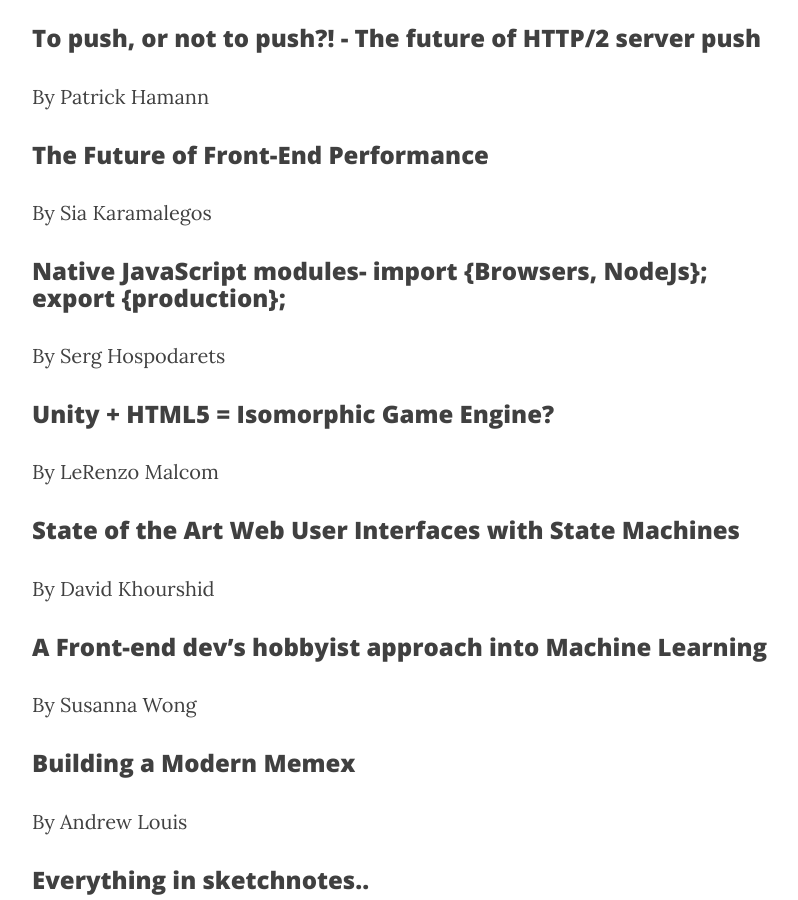
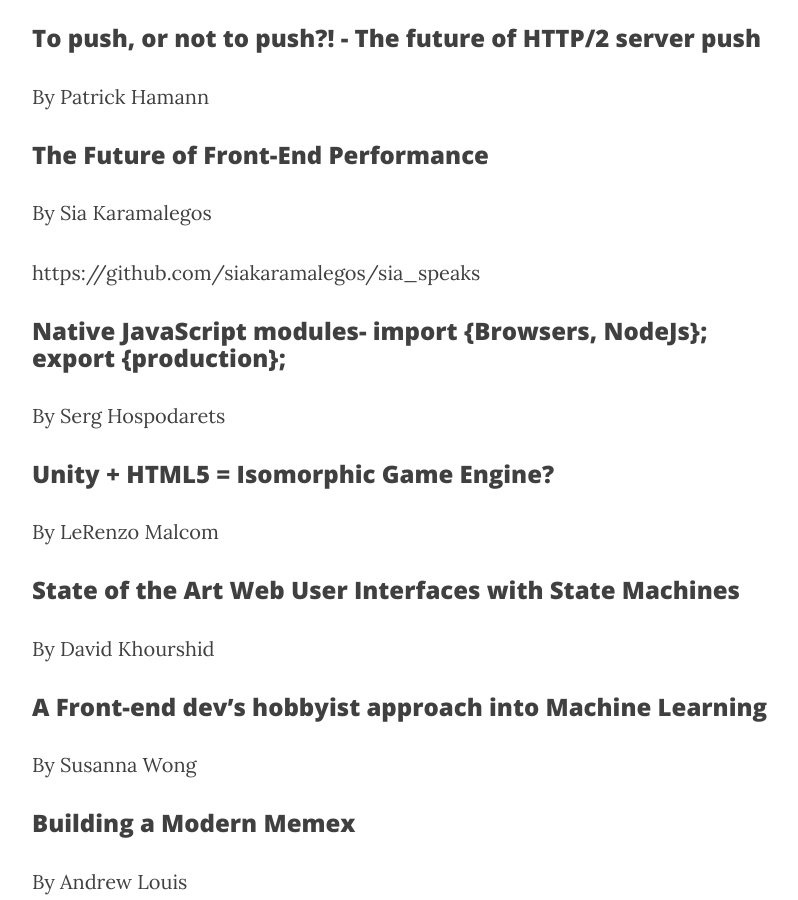
Before and after one commit to 040code/040code, a Jekyll site: the page built from _posts/2018-09-07-fsf-frontend.md, in a window 1280 px wide and 900 px high, scrolled down 1029 px. Shown: the whole window, without its empty margins (233-1031 px from the left). Built offline with Jekyll 4.4.1, drawn with Linux system fonts in a browser that asks for light colours; nearby versions of some CDN libraries; comment, search, counter and statistics services are not loaded; some of the changed lines change nothing that is shown.

Commit message:
add sia's presentation

```diff
--- a/_posts/2018-09-07-fsf-frontend.md
+++ b/_posts/2018-09-07-fsf-frontend.md
@@ -22,10 +22,15 @@
 
 ### Building peer-to-peer apps with the Beaker Browser
 By [Tara Vancil](dat://taravancil.com/about/)
+
 ### To push, or not to push?! - The future of HTTP/2 server push
 By Patrick Hamann
+
 ### The Future of Front-End Performance
 By Sia Karamalegos
+
+https://github.com/siakaramalegos/sia_speaks
+
 ### Native JavaScript modules- import {Browsers, NodeJs}; export {production};
 By Serg Hospodarets
 ### Unity + HTML5 = Isomorphic Game Engine?
```
